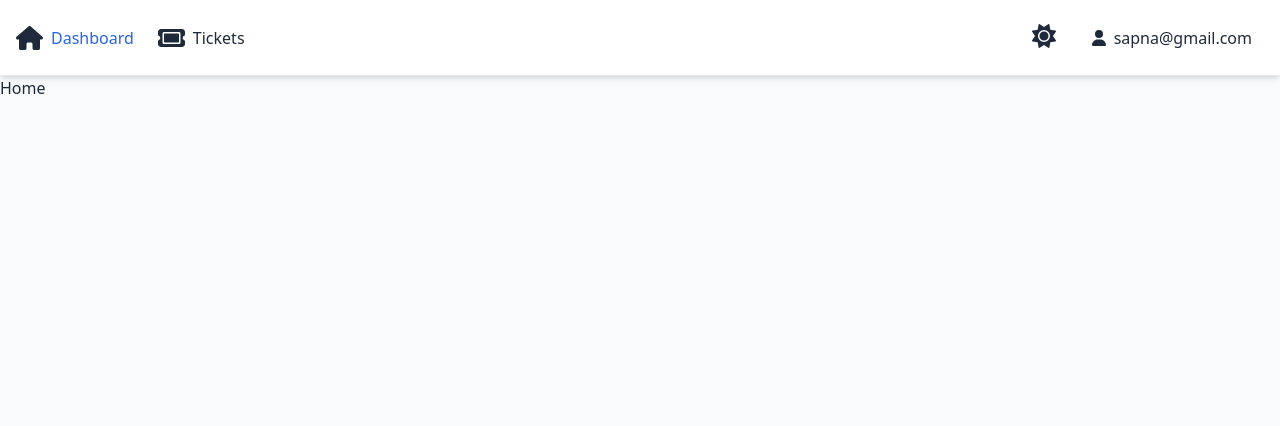
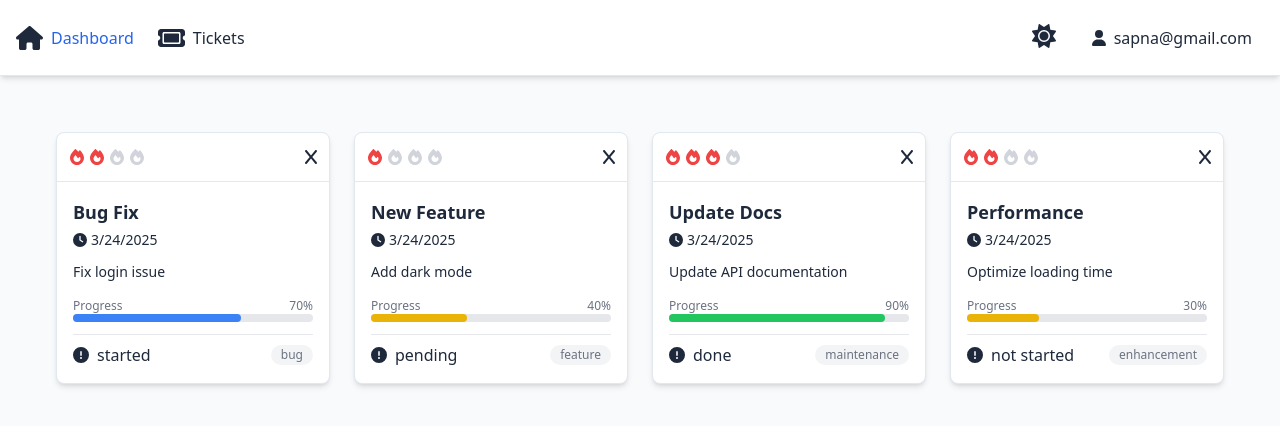
Before and after one commit to sapanadhakal40/TicketHub, a Next.js app: page / in a window 1280 px wide. Shown: the top 426 px of the page. Built offline with nearby package versions, Linux system fonts and the light colour scheme.

Commit message:
Add dummy ticket data in dashboard page with ticket grid layout

```diff
--- a/app/page.tsx
+++ b/app/page.tsx
@@ -1,9 +1,28 @@
 import React from 'react'
+import TicketCard from './(components)/ticket-card'
+import { Ticket } from './types/ticket'
 
 const Dashboard = () => {
+  const dummyTickets: Ticket[] = [
+      { id: "1", title: "Bug Fix", description: "Fix login issue", priority: 2, progress: 70, status: "started", category: "bug", createdAt: new Date().toISOString() },
+      { id: "2", title: "New Feature", description: "Add dark mode", priority: 1, progress: 40, status: "pending", category: "feature", createdAt: new Date().toISOString() },
+      { id: "3", title: "Update Docs", description: "Update API documentation", priority: 3, progress: 90, status: "done", category: "maintenance", createdAt: new Date().toISOString() },
+      { id: "4", title: "Performance", description: "Optimize loading time", priority: 2, progress: 30, status: "not started", category: "enhancement", createdAt: new Date().toISOString() },
+    ];
+
+
   return (
-    <div>
-      Home
+    <div className="min-h-screen bg-card-bg dark:bg-primary-900">
+      <div className="max-w-7xl mx-auto py-6 sm:px-4 lg:px-6">
+        <div className="grid grid-cols-1 md:grid-cols-2 lg:grid-cols-4 gap-6 p-8">
+          {dummyTickets.map((ticket) => (
+            <TicketCard
+              key={ticket.id}
+              ticket={ticket}
+            />
+          ))}
+        </div>
+      </div>
     </div>
   )
 }
```
